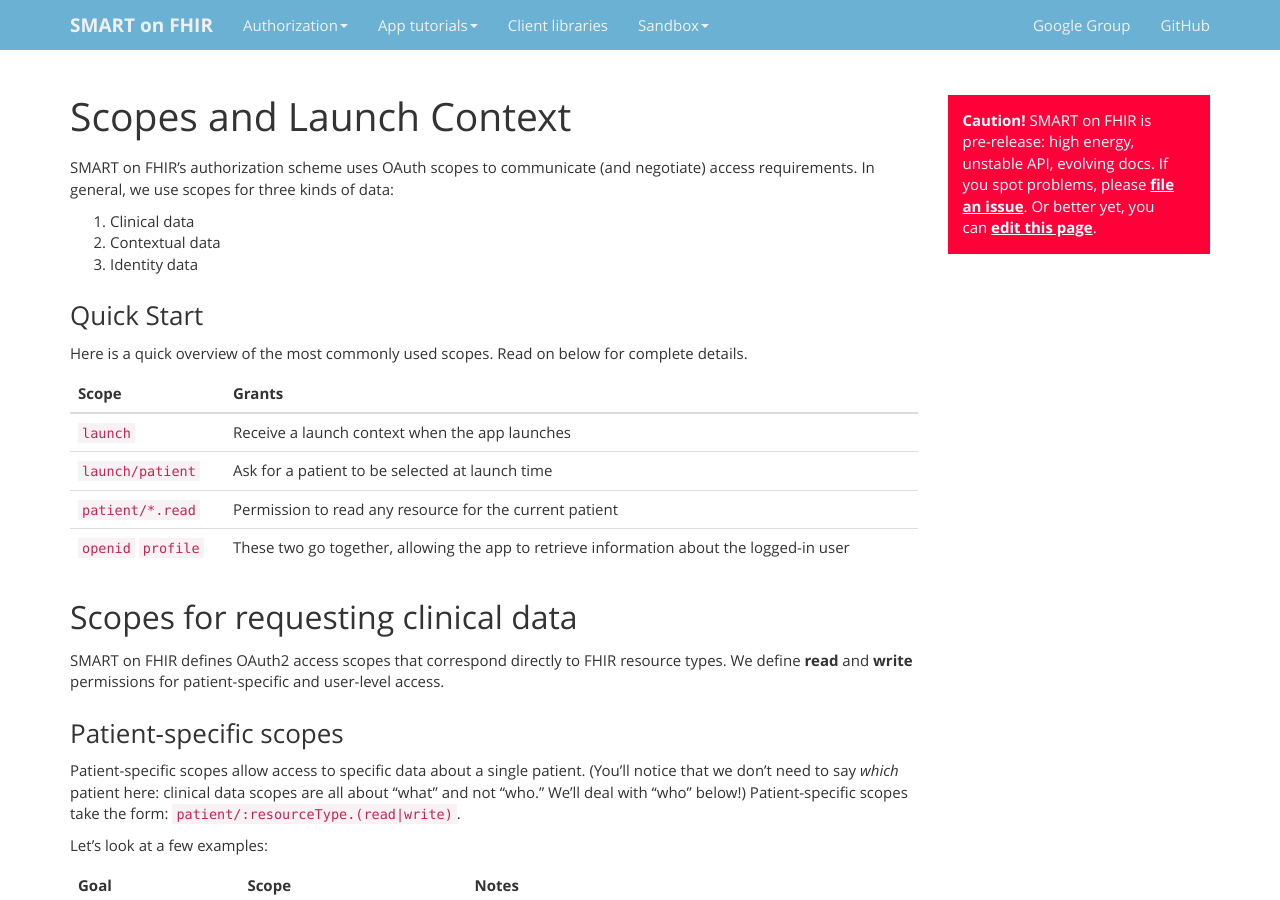
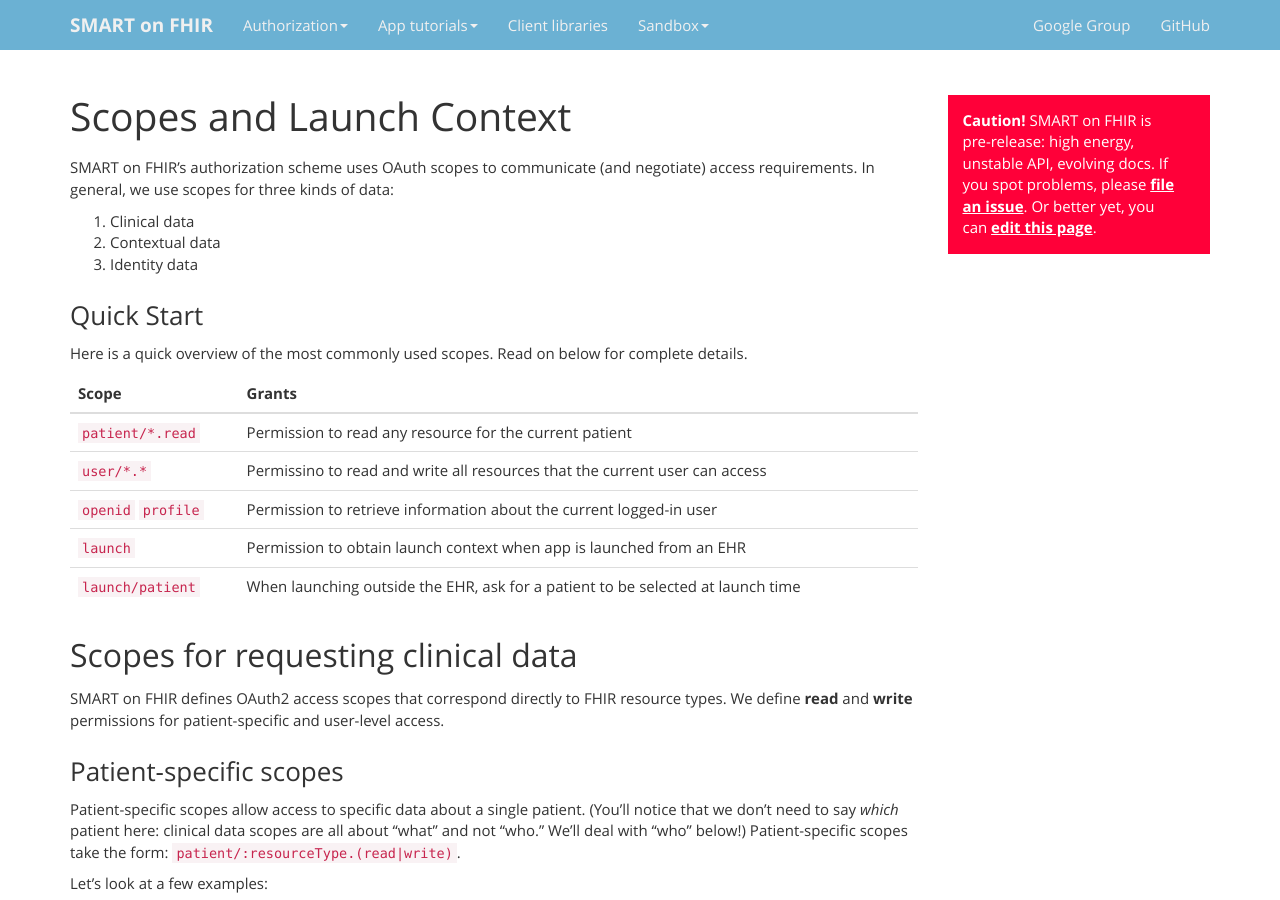
Before and after one commit to smart-on-fhir/smart-on-fhir.github.io, a Jekyll site: the page built from authorization/scopes-and-launch-context/index.md, in a window 1280 px wide and 900 px high. Built offline with Jekyll 4.4.1, drawn with Linux system fonts in a browser that asks for light colours; Markdown is read by kramdown in place of the engine named in the settings.

Commit message:
Update index.md

```diff
--- a/authorization/scopes-and-launch-context/index.md
+++ b/authorization/scopes-and-launch-context/index.md
@@ -20,10 +20,12 @@
 
 Scope              | Grants
 -------------------|-------
-`launch`           | Receive a launch context when the app launches
-`launch/patient`   | Ask for a patient to be selected at launch time
 `patient/*.read`   | Permission to read any resource for the current patient
-`openid` `profile` | These two go together, allowing the app to retrieve information about the logged-in user
+`user/*.*`         | Permissino to read and write all resources that the current user can access
+`openid` `profile` | Permission to retrieve information about the current logged-in user
+`launch`           | Permission to obtain launch context when app is launched from an EHR
+`launch/patient`   | When launching outside the EHR, ask for a patient to be selected at launch time
+
 
 ## Scopes for requesting clinical data
 
```
